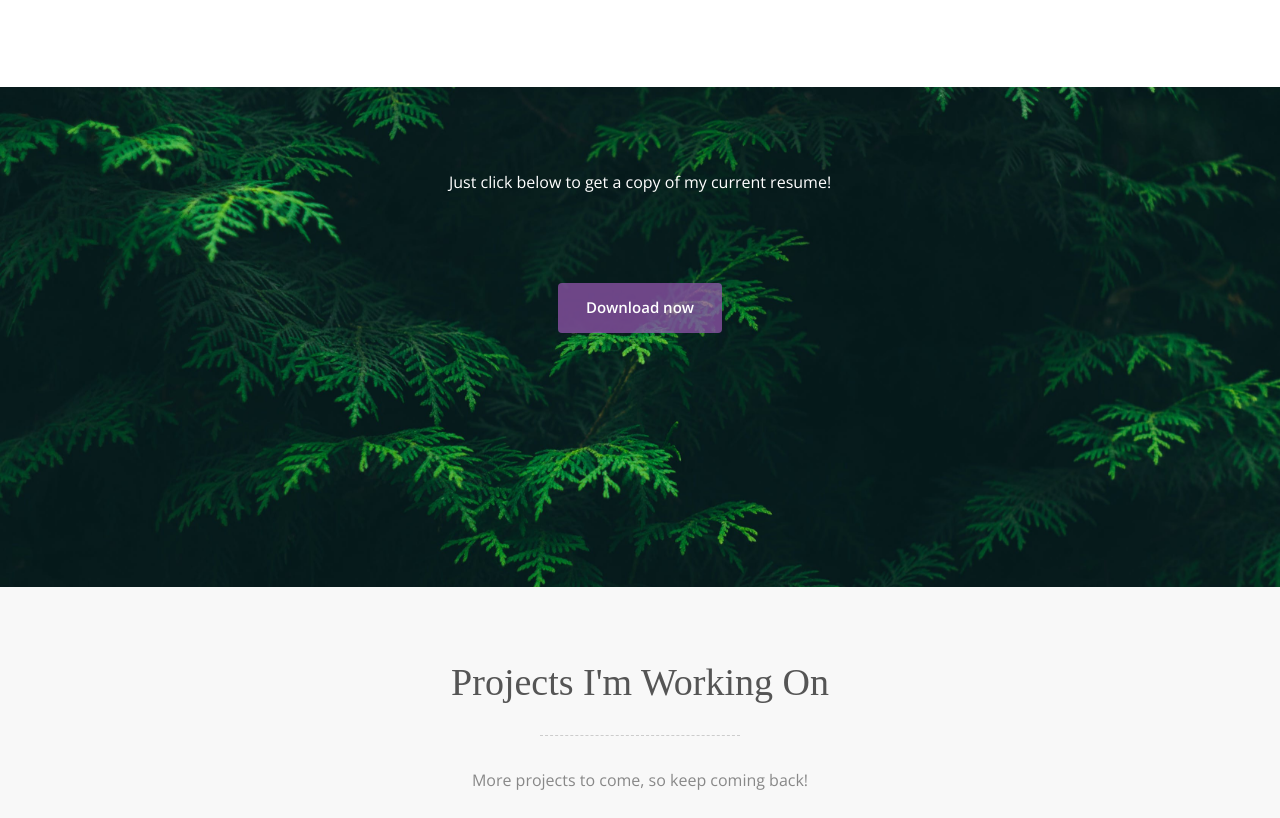
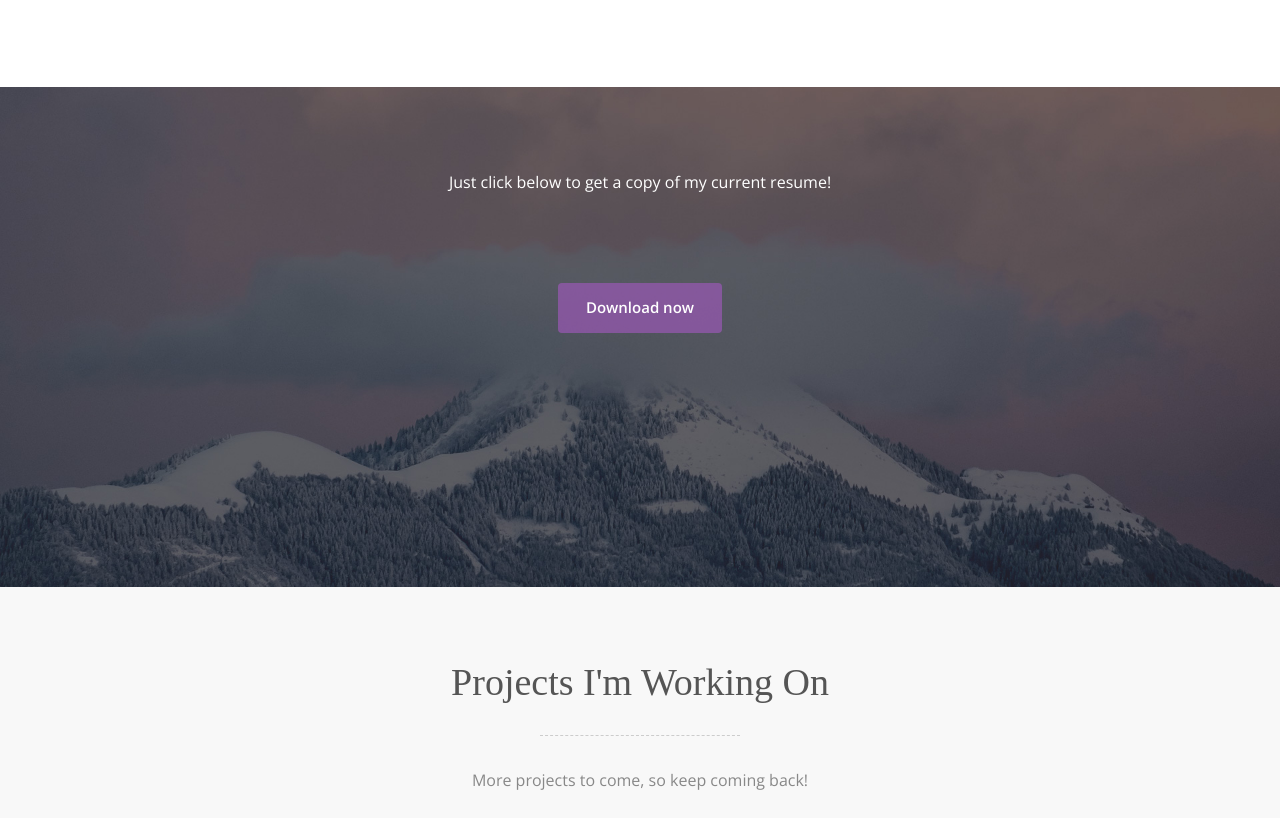
Before and after one commit to esaiflores/esaiflores.github.io, a plain HTML site: page index.html in a window 1280 px wide. Shown: the part 1794-2612 px from the top of the page. Drawn offline with nearby package versions, Linux system fonts and the light colour scheme.

Commit message:
changed picture

```diff
--- a/css/esai.css
+++ b/css/esai.css
@@ -187,21 +187,6 @@ img { max-width: 100%; }
 }
 
 
-/*.navbar {*/
-/*    background: #800d05;*/
-/*    -o-transition: all .6s; -moz-transition: all .6s; -webkit-transition: all .6s; -ms-transition: all .6s; transition: all .6s;*/
-/*    backface-visibility: hidden;*/
-
-/*}*/
-/*.navbar.navbar-no-bg { background: #444; background: rgba(0, 0, 0, 0.2); }*/
-
-/*.navbar-dark .navbar-nav { font-size: 15px; color: #fff; font-weight: 600; }*/
-/*.navbar-dark .navbar-nav .nav-link { color: #fff; color: rgba(255, 255, 255, 0.8); border: 0; }*/
-/*.navbar-dark .navbar-nav .nav-link:hover { color: #fff; }*/
-/*.navbar-dark .navbar-nav .nav-link:focus { color: #fff; outline: 0; }*/
-
-/*.navbar-expand-md .navbar-nav .nav-link { padding-left: 1rem; padding-right: 1rem; }*/
-
 
 .top {
     background-image: url("../imgs/pexels-photo-933054.jpeg");
@@ -218,7 +203,7 @@ img { max-width: 100%; }
 }
 
 .top2{
-    background-image: url("../imgs/leaves.jpeg");
+    background-image: url("../imgs/1@2x.jpg");
     color: white;
 
 
```
